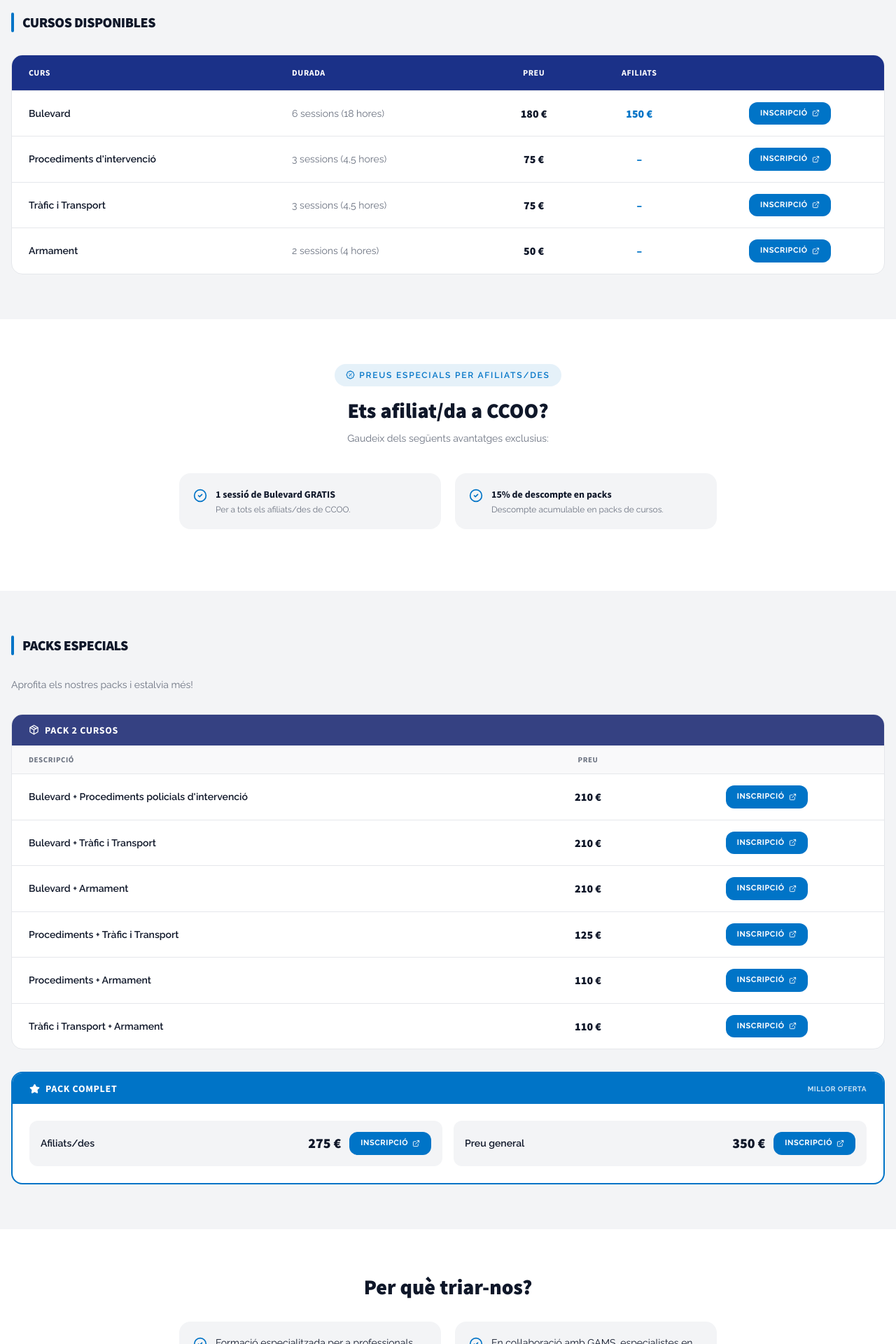
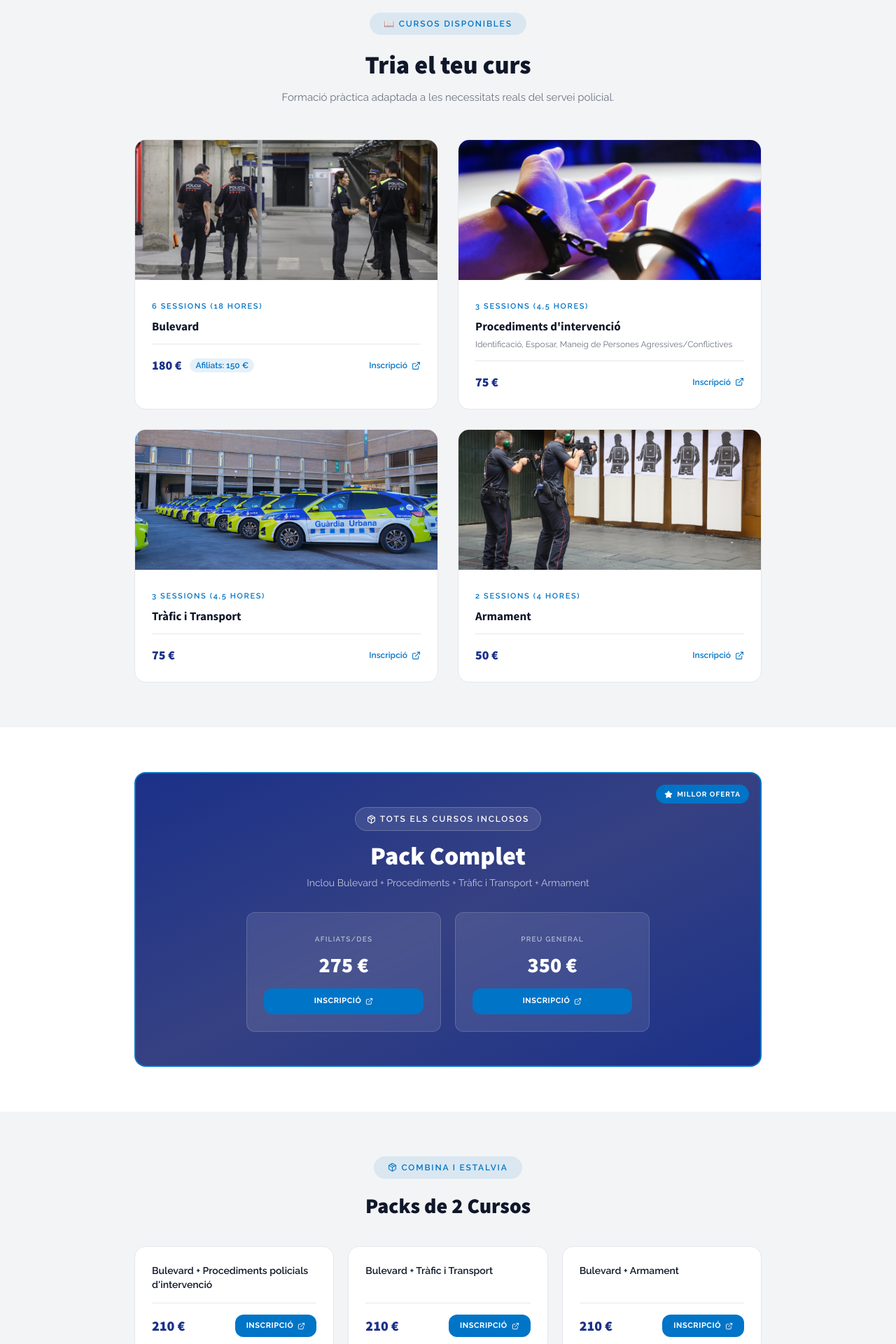
Before and after one commit to satformarte/academia-espol-identity, a React (Vite) app: page /alumnes-ispc in a window 1280 px wide. Shown: the part 780-2700 px from the top of the page at 70% size. Built offline with nearby package versions, Linux system fonts and the light colour scheme; the HTML template or start-up script is replaced by a standard one.

Commit message:
Update ISPC grid and images
Co-authored-by: satformarte <269235899+satformarte@users.noreply.github.com>

```diff
--- a/src/pages/AlumnesISPCPage.tsx
+++ b/src/pages/AlumnesISPCPage.tsx
@@ -172,159 +172,133 @@ const AlumnesISPCPage = () => {
         </div>
       </section>
 
-      {/* Taula de cursos */}
+      {/* Cursos disponibles - Grid 2x2 */}
       <section className="py-16 bg-muted">
         <div className="container mx-auto px-4 max-w-[1400px]">
-          <div className="flex items-center gap-3 mb-8 scroll-reveal">
-            <div className="w-1 h-7 bg-accent rounded-full" />
-            <h2 className="font-display font-black text-xl text-foreground uppercase tracking-tight">
-              Cursos disponibles
+          <div className="text-center mb-12 scroll-reveal">
+            <span className="inline-block bg-accent/10 text-accent font-body font-semibold text-xs uppercase tracking-[0.15em] px-5 py-2 rounded-full mb-5">
+              📖 Cursos disponibles
+            </span>
+            <h2 className="font-display font-black text-2xl md:text-[36px] text-foreground mb-3 leading-tight">
+              Tria el teu curs
             </h2>
+            <p className="font-body text-muted-foreground max-w-lg mx-auto text-[15px] leading-relaxed">
+              Formació pràctica adaptada a les necessitats reals del servei policial.
+            </p>
           </div>
 
-          <div className="bg-card rounded-2xl border border-border overflow-hidden scroll-reveal">
-            <div className="overflow-x-auto">
-              <table className="w-full">
-                <thead>
-                  <tr className="bg-primary text-primary-foreground">
-                    <th className="font-display font-bold text-[12px] uppercase tracking-wider text-left px-6 py-4">Curs</th>
-                    <th className="font-display font-bold text-[12px] uppercase tracking-wider text-left px-6 py-4">Durada</th>
-                    <th className="font-display font-bold text-[12px] uppercase tracking-wider text-center px-6 py-4">Preu</th>
-                    <th className="font-display font-bold text-[12px] uppercase tracking-wider text-center px-6 py-4">Afiliats</th>
-                    <th className="font-display font-bold text-[12px] uppercase tracking-wider text-center px-6 py-4"></th>
-                  </tr>
-                </thead>
-                <tbody>
+          <div className="grid grid-cols-1 md:grid-cols-2 gap-7 max-w-4xl mx-auto">
             {cursos.map((c, i) => (
-                    <tr key={i} className="border-t border-border hover:bg-muted/50 transition-colors">
-                      <td className="px-6 py-4 font-body font-semibold text-sm text-foreground max-w-[280px]">{c.nom}</td>
-                      <td className="px-6 py-4 font-body text-sm text-muted-foreground whitespace-nowrap">{c.durada}</td>
-                      <td className="px-6 py-4 font-display font-black text-base text-foreground text-center">{c.preu}</td>
-                      <td className="px-6 py-4 font-display font-black text-base text-accent text-center">{c.afiliats}</td>
-                      <td className="px-6 py-4 text-center">
+              <a
+                key={i}
+                href={WHATSAPP_LINK}
+                target="_blank"
+                rel="noopener noreferrer"
+                className="c-card scroll-reveal group bg-card rounded-2xl border border-border overflow-hidden cursor-pointer"
+                style={{ transitionDelay: `${i * 60}ms` }}
+              >
+                <div className="c-img relative h-[200px] overflow-hidden">
+                  <img
+                    src={c.img}
+                    alt={c.nom}
+                    className="w-full h-full object-cover transition-transform duration-500"
+                    loading="lazy"
+                  />
+                </div>
+                <div className="p-6">
+                  <span className="font-body text-accent text-[11px] uppercase tracking-[0.15em] font-semibold">
+                    {c.durada}
+                  </span>
+                  <h3 className="font-display font-bold text-[17px] text-foreground mt-1.5 mb-1">
+                    {c.nom}
+                  </h3>
+                  {c.subtitol && (
+                    <p className="font-body text-muted-foreground text-xs mb-3 leading-relaxed">{c.subtitol}</p>
+                  )}
+                  <div className="border-t border-border pt-4 mt-3 flex items-center justify-between">
+                    <div className="flex items-center gap-3">
+                      <span className="font-display font-black text-primary text-lg">{c.preu}</span>
+                      {c.afiliats !== "–" && (
+                        <span className="font-body text-accent text-xs font-semibold bg-accent/10 px-2 py-0.5 rounded-full">
+                          Afiliats: {c.afiliats}
+                        </span>
+                      )}
+                    </div>
+                    <span className="inline-flex items-center gap-1.5 font-body font-semibold text-accent text-xs group-hover:gap-2.5 transition-all">
+                      Inscripció <ExternalLink size={13} />
+                    </span>
+                  </div>
+                </div>
+              </a>
+            ))}
+          </div>
+        </div>
+      </section>
+
+      {/* Pack Complet - Protagonista */}
+      <section className="py-16 bg-card">
+        <div className="container mx-auto px-4 max-w-[1400px]">
+          <div className="max-w-4xl mx-auto scroll-reveal">
+            <div className="relative bg-gradient-to-br from-primary via-secondary to-primary rounded-2xl overflow-hidden border-2 border-accent p-8 md:p-12">
+              <div className="absolute top-4 right-4">
+                <span className="inline-flex items-center gap-1.5 bg-accent text-accent-foreground font-body font-bold text-[10px] uppercase tracking-[0.1em] px-3 py-1.5 rounded-full">
+                  <Star size={12} className="fill-current" />
+                  Millor oferta
+                </span>
+              </div>
+              <div className="text-center mb-8">
+                <span className="inline-flex items-center gap-1.5 bg-primary-foreground/10 border border-primary-foreground/20 text-primary-foreground font-body font-semibold text-xs uppercase tracking-[0.15em] px-4 py-2 rounded-full mb-4">
+                  <Package size={13} />
+                  Tots els cursos inclosos
+                </span>
+                <h2 className="font-display font-black text-3xl md:text-4xl text-primary-foreground mb-2">
+                  Pack Complet
+                </h2>
+                <p className="font-body text-primary-foreground/70 text-sm max-w-md mx-auto">
+                  Inclou Bulevard + Procediments + Tràfic i Transport + Armament
+                </p>
+              </div>
+              <div className="grid grid-cols-1 md:grid-cols-2 gap-5 max-w-xl mx-auto">
+                {packComplet.map((p, i) => (
+                  <div key={i} className="bg-primary-foreground/10 backdrop-blur-sm border border-primary-foreground/15 rounded-xl p-6 text-center">
+                    <span className="font-body text-[10px] uppercase tracking-[0.12em] text-primary-foreground/60 font-semibold">{p.label}</span>
+                    <p className="font-display font-black text-3xl text-primary-foreground my-2">{p.preu}</p>
                     <a
                       href={WHATSAPP_LINK}
                       target="_blank"
                       rel="noopener noreferrer"
-                          className="inline-flex items-center gap-1.5 bg-accent hover:bg-accent/90 text-accent-foreground font-body font-bold text-[11px] uppercase tracking-wider px-4 py-2 rounded-lg transition-colors"
+                      className="inline-flex items-center gap-1.5 bg-accent hover:bg-accent/90 text-accent-foreground font-body font-bold text-[11px] uppercase tracking-wider px-5 py-2.5 rounded-lg transition-colors w-full justify-center mt-2"
                     >
                       Inscripció <ExternalLink size={11} />
                     </a>
-                      </td>
-                    </tr>
+                  </div>
                 ))}
-                </tbody>
-              </table>
-            </div>
-          </div>
-        </div>
-      </section>
-
-      {/* Preus afiliats */}
-      <section className="py-16 bg-card">
-        <div className="container mx-auto px-4 max-w-[1400px]">
-          <div className="max-w-3xl mx-auto">
-            <div className="text-center mb-10 scroll-reveal">
-              <span className="inline-flex items-center gap-1.5 bg-accent/10 text-accent font-body font-semibold text-xs uppercase tracking-[0.15em] px-4 py-2 rounded-full mb-4">
-                <BadgePercent size={13} />
-                Preus especials per afiliats/des
-              </span>
-              <h2 className="font-display font-black text-2xl md:text-3xl text-foreground mb-3">
-                Ets afiliat/da a CCOO?
-              </h2>
-              <p className="font-body text-muted-foreground text-sm max-w-lg mx-auto">
-                Gaudeix dels següents avantatges exclusius:
-              </p>
-            </div>
-
-            <div className="grid grid-cols-1 md:grid-cols-2 gap-5 mb-6 scroll-reveal">
-              <div className="flex items-start gap-3 bg-muted rounded-2xl p-5">
-                <CheckCircle2 size={20} className="text-accent mt-0.5 flex-shrink-0" />
-                <div>
-                  <p className="font-display font-bold text-sm text-foreground">1 sessió de Bulevard GRATIS</p>
-                  <p className="font-body text-xs text-muted-foreground mt-1">Per a tots els afiliats/des de CCOO.</p>
-                </div>
-              </div>
-              <div className="flex items-start gap-3 bg-muted rounded-2xl p-5">
-                <CheckCircle2 size={20} className="text-accent mt-0.5 flex-shrink-0" />
-                <div>
-                  <p className="font-display font-bold text-sm text-foreground">15% de descompte en packs</p>
-                  <p className="font-body text-xs text-muted-foreground mt-1">Descompte acumulable en packs de cursos.</p>
-                </div>
               </div>
             </div>
           </div>
         </div>
       </section>
 
-      {/* Packs */}
+      {/* Pack 2 Cursos */}
       <section className="py-16 bg-muted">
         <div className="container mx-auto px-4 max-w-[1400px]">
-          <div className="flex items-center gap-3 mb-8 scroll-reveal">
-            <div className="w-1 h-7 bg-accent rounded-full" />
-            <h2 className="font-display font-black text-xl text-foreground uppercase tracking-tight">
-              Packs Especials
+          <div className="max-w-4xl mx-auto">
+            <div className="text-center mb-10 scroll-reveal">
+              <span className="inline-block bg-accent/10 text-accent font-body font-semibold text-xs uppercase tracking-[0.15em] px-5 py-2 rounded-full mb-5">
+                <Package size={13} className="inline mr-1.5 -mt-0.5" />
+                Combina i estalvia
+              </span>
+              <h2 className="font-display font-black text-2xl md:text-3xl text-foreground mb-3">
+                Packs de 2 Cursos
               </h2>
             </div>
-          <p className="font-body text-muted-foreground text-sm mb-8 scroll-reveal">
-            Aprofita els nostres packs i estalvia més!
-          </p>
 
-          {/* Pack 2 Cursos */}
-          <div className="bg-card rounded-2xl border border-border overflow-hidden mb-8 scroll-reveal">
-            <div className="bg-secondary px-6 py-3">
-              <h3 className="font-display font-bold text-sm text-secondary-foreground uppercase tracking-wider flex items-center gap-2">
-                <Package size={15} />
-                Pack 2 Cursos
-              </h3>
-            </div>
-            <div className="overflow-x-auto">
-              <table className="w-full">
-                <thead>
-                  <tr className="border-b border-border bg-muted/50">
-                    <th className="font-display font-bold text-[11px] uppercase tracking-wider text-left px-6 py-3 text-muted-foreground">Descripció</th>
-                    <th className="font-display font-bold text-[11px] uppercase tracking-wider text-center px-6 py-3 text-muted-foreground">Preu</th>
-                    <th className="font-display font-bold text-[11px] uppercase tracking-wider text-center px-6 py-3 text-muted-foreground"></th>
-                  </tr>
-                </thead>
-                <tbody>
+            <div className="grid grid-cols-1 md:grid-cols-2 lg:grid-cols-3 gap-5">
               {packs2.map((p, i) => (
-                    <tr key={i} className="border-t border-border hover:bg-muted/30 transition-colors">
-                      <td className="px-6 py-4 font-body font-semibold text-sm text-foreground">{p.descripcio}</td>
-                      <td className="px-6 py-4 font-display font-black text-base text-foreground text-center">{p.preu}</td>
-                      <td className="px-6 py-4 text-center">
-                        <a
-                          href={WHATSAPP_LINK}
-                          target="_blank"
-                          rel="noopener noreferrer"
-                          className="inline-flex items-center gap-1.5 bg-accent hover:bg-accent/90 text-accent-foreground font-body font-bold text-[11px] uppercase tracking-wider px-4 py-2 rounded-lg transition-colors"
-                        >
-                          Inscripció <ExternalLink size={11} />
-                        </a>
-                      </td>
-                    </tr>
-                  ))}
-                </tbody>
-              </table>
-            </div>
-          </div>
-
-          {/* Pack Complet */}
-          <div className="bg-card rounded-2xl border-2 border-accent overflow-hidden scroll-reveal">
-            <div className="bg-accent px-6 py-3 flex items-center justify-between">
-              <h3 className="font-display font-bold text-sm text-accent-foreground uppercase tracking-wider flex items-center gap-2">
-                <Star size={15} className="fill-current" />
-                Pack Complet
-              </h3>
-              <span className="font-body text-[10px] text-accent-foreground/80 uppercase tracking-wider font-bold">Millor oferta</span>
-            </div>
-            <div className="p-6">
-              <div className="grid grid-cols-1 md:grid-cols-2 gap-4">
-                {packComplet.map((p, i) => (
-                  <div key={i} className="flex items-center justify-between bg-muted rounded-xl p-4">
-                    <span className="font-body font-semibold text-sm text-foreground">{p.label}</span>
-                    <div className="flex items-center gap-3">
-                      <span className="font-display font-black text-xl text-foreground">{p.preu}</span>
+                <div key={i} className="bg-card rounded-2xl border border-border p-6 scroll-reveal hover:border-accent/40 hover:-translate-y-1 transition-all duration-300" style={{ transitionDelay: `${i * 40}ms` }}>
+                  <p className="font-body font-semibold text-sm text-foreground mb-4 min-h-[40px]">{p.descripcio}</p>
+                  <div className="border-t border-border pt-4 flex items-center justify-between">
+                    <span className="font-display font-black text-xl text-primary">{p.preu}</span>
                     <a
                       href={WHATSAPP_LINK}
                       target="_blank"
@@ -336,7 +310,6 @@ const AlumnesISPCPage = () => {
                   </div>
                 </div>
               ))}
-              </div>
             </div>
           </div>
         </div>
```
Lines whose indentation alone changed are shown as unchanged.
